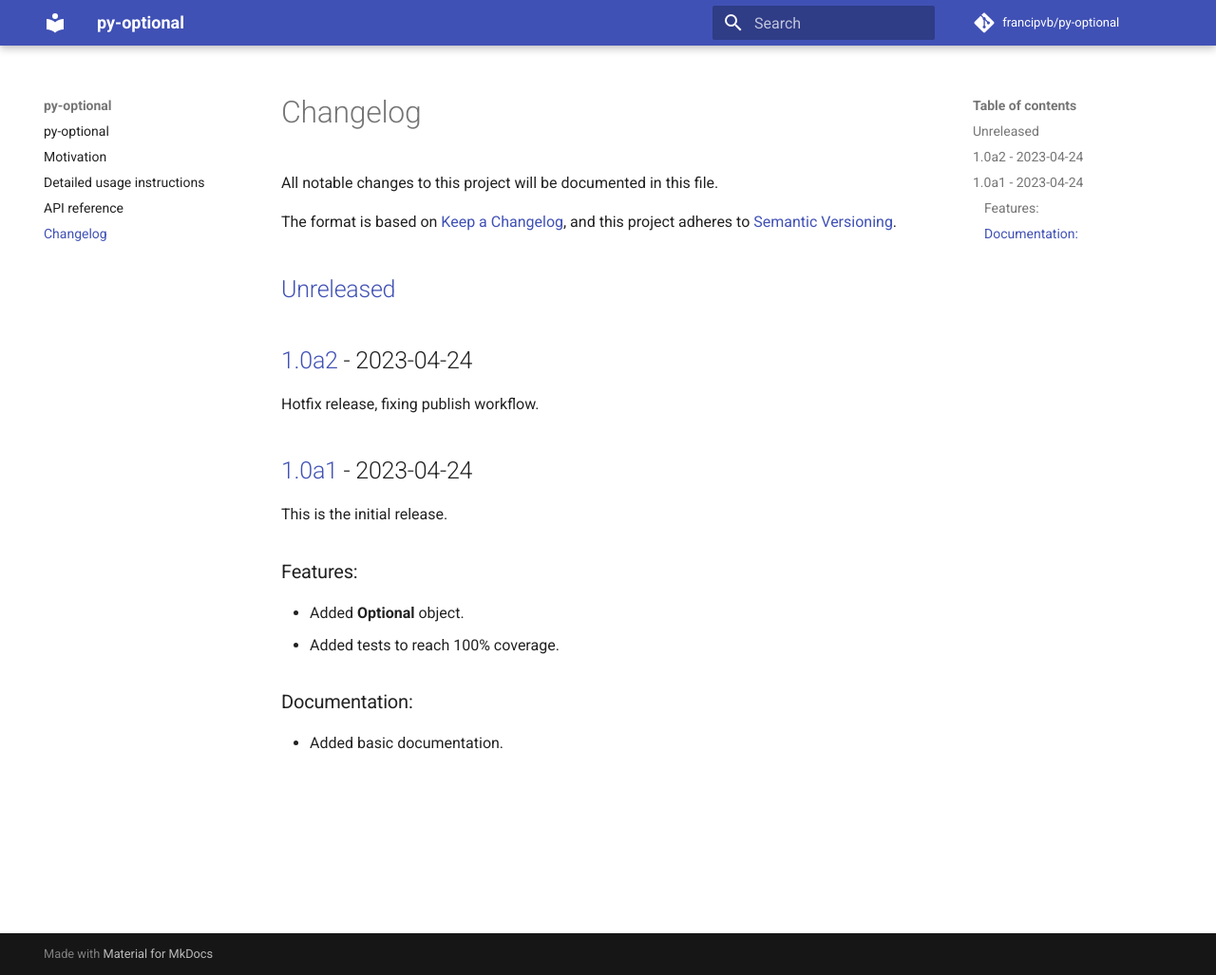
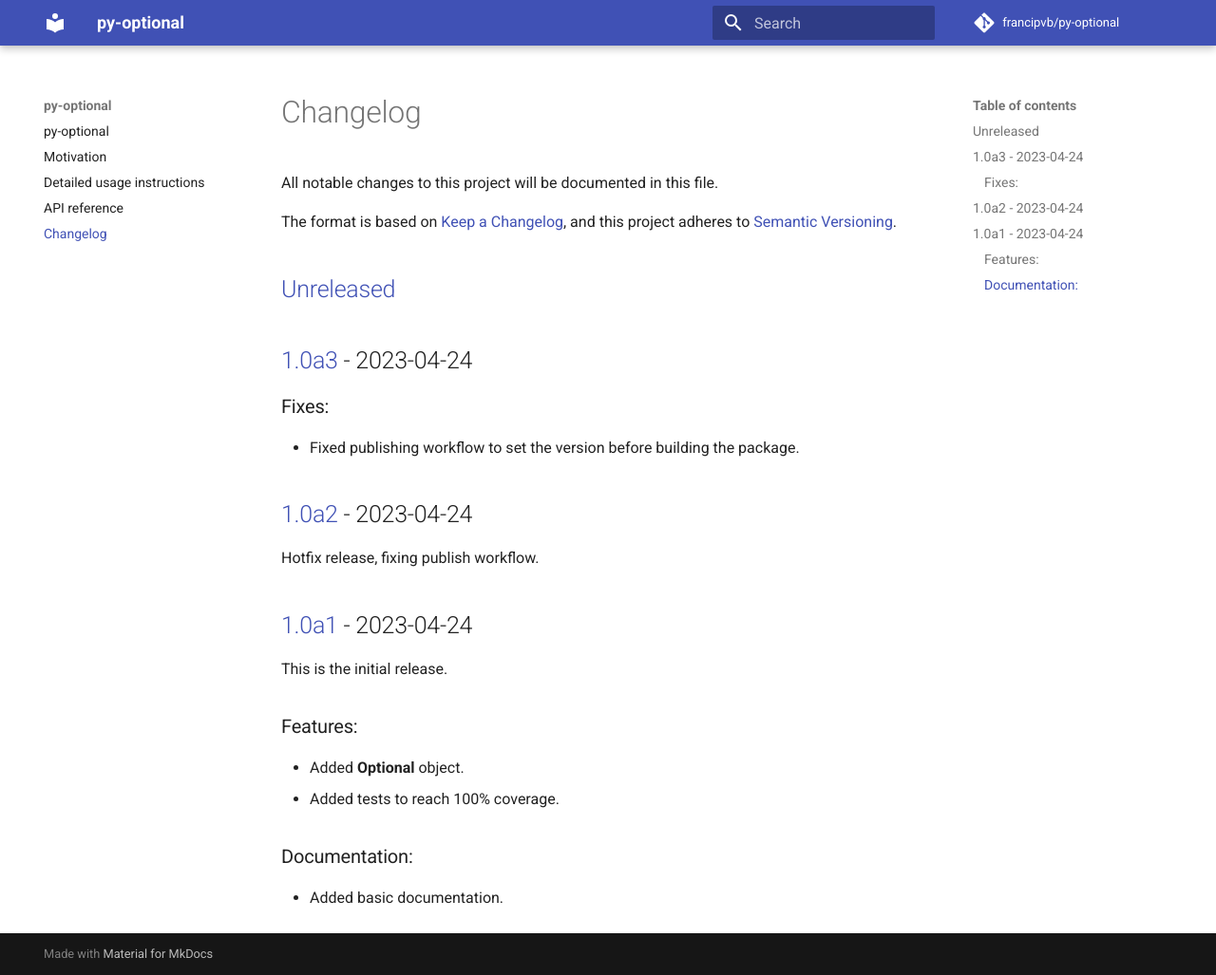
Before and after one commit to francipvb/py-optional, an MkDocs documentation site: the page built from docs/CHANGELOG.md, in a window 1280 px wide and 1027 px high. Shown: the whole window at 95% size. Built offline with MkDocs 1.6.1 and Material for MkDocs 9.7.7, drawn with Linux system fonts in a browser that asks for light colours; comment, search, counter and statistics services are not loaded.

Commit message:
Fix changelog.

```diff
--- a/docs/CHANGELOG.md
+++ b/docs/CHANGELOG.md
@@ -6,6 +6,12 @@ The format is based on [Keep a Changelog](https://keepachangelog.com/en/1.0.0/),
 and this project adheres to [Semantic Versioning](https://semver.org/spec/v2.0.0.html).
 
 ## [Unreleased]
+
+## [1.0a3] - 2023-04-24
+
+### Fixes:
+
+- Fixed publishing workflow to set the version before building the package.
 
 ## [1.0a2] - 2023-04-24
 
@@ -27,3 +33,4 @@ This is the initial release.
 [Unreleased]: https://github.com/francipvb/py-optional/compare/v0.0.0...HEAD
 [1.0a1]: https://github.com/francipvb/py-optional/releases/tag/v1.0a1
 [1.0a2]: https://github.com/francipvb/py-optional/releases/tag/v1.0a2
+[1.0a3]: https://github.com/francipvb/py-optional/releases/tag/v1.0a2
```
